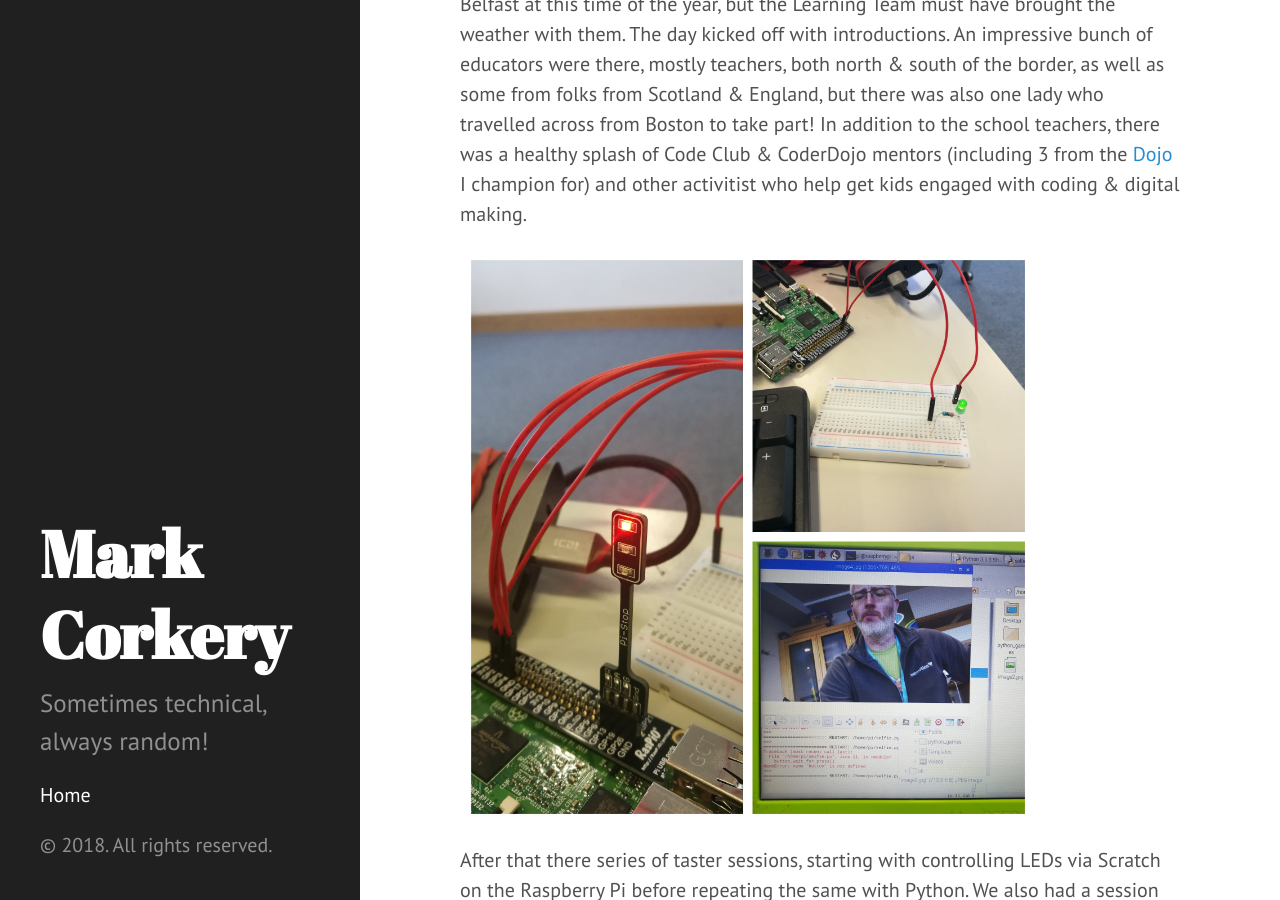
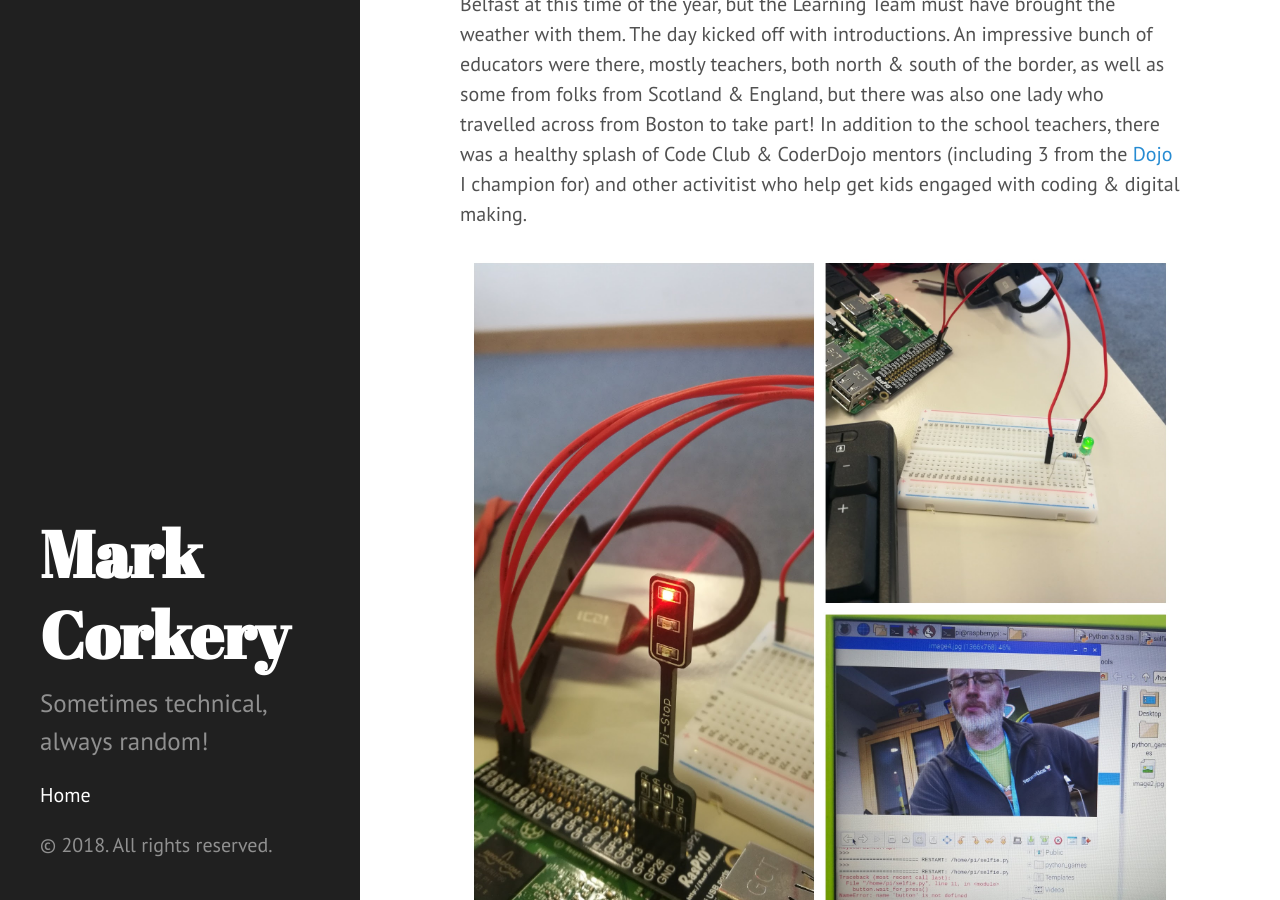
Before and after one commit to KramKroc/KramKroc.github.io, a Jekyll site: the page built from _posts/2018-04-22-picademy.md, in a window 1280 px wide and 900 px high, scrolled down 911 px. Built offline with Jekyll 4.4.1, drawn with Linux system fonts in a browser that asks for light colours; our own code applies the rules of GitHub Pages for plain Markdown files.

Commit message:
Update 2018-04-22-picademy.md

```diff
--- a/_posts/2018-04-22-picademy.md
+++ b/_posts/2018-04-22-picademy.md
@@ -15,11 +15,11 @@ The venue for our Picademy was the [W5 Science Museum](https://twitter.com/W5ato
 
 Blazing sunshine and hot weather are not things you normally associate with Belfast at this time of the year, but the Learning Team must have brought the weather with them. The day kicked off with introductions. An impressive bunch of educators were there, mostly teachers, both north & south of the border, as well as some from folks from Scotland & England, but there was also one lady who travelled across from Boston to take part! In addition to the school teachers, there was a healthy splash of Code Club & CoderDojo mentors (including 3 from the [Dojo](https://twitter.com/CoderDojoBanb) I champion for) and other activitist who help get kids engaged with coding & digital making.
 
-![IMG_20180420_100803-COLLAGE.jpg](/public/IMG_20180420_100803-COLLAGE.jpg){:height="80%" width="80%"}
+![IMG_20180420_100803-COLLAGE.jpg](/public/IMG_20180420_100803-COLLAGE.jpg){:height="100%" width="100%"}
 
 After that there series of taster sessions, starting with controlling LEDs via Scratch on the Raspberry Pi before repeating the same with Python. We also had a session with the SenseHat, another with the Picamera, SonicPi and finally one with the ExplorerHat and motors. This final session was finished with a quick creation session where teams could make use of some crafting material to make a creation of their own. Our group made an awesome flying saucer which randomly lowered and raised itself :D
 
-![IMG_20180420_153538.jpg](/public/IMG_20180420_153538.jpg){:height="80%" width="80%"}
+![IMG_20180420_153538.jpg](/public/IMG_20180420_153538.jpg){:height="100%" width="100%"}
 
 The second day had some interesting talks about the benefits of open education as well as presentations/pitches from Code Club & CoderDojo (with [Rosa](https://twitter.com/RosaLanghammer) from the foundation travelling up to do that and also help teams out during the project phase) and PiNet (by [Andrew Mulholland](https://twitter.com/PiNetDev) who some day may follow me on [Twitter](https://twitter.com/KramKroc) :D).
 
@@ -29,7 +29,7 @@ This was quickly followed by teams being formed and projects tackled for a 4 hou
 
 Before we were sent on our way, we each received our certifcates and awesome badges. Well earned by all who attended.
 
-![](https://pbs.twimg.com/media/DbVNG75WsAIrgNq.jpg){:height="80%" width="80%"}
+![](https://pbs.twimg.com/media/DbVNG75WsAIrgNq.jpg){:height="100%" width="100%"}
 
 ### Conclusion
 
```
